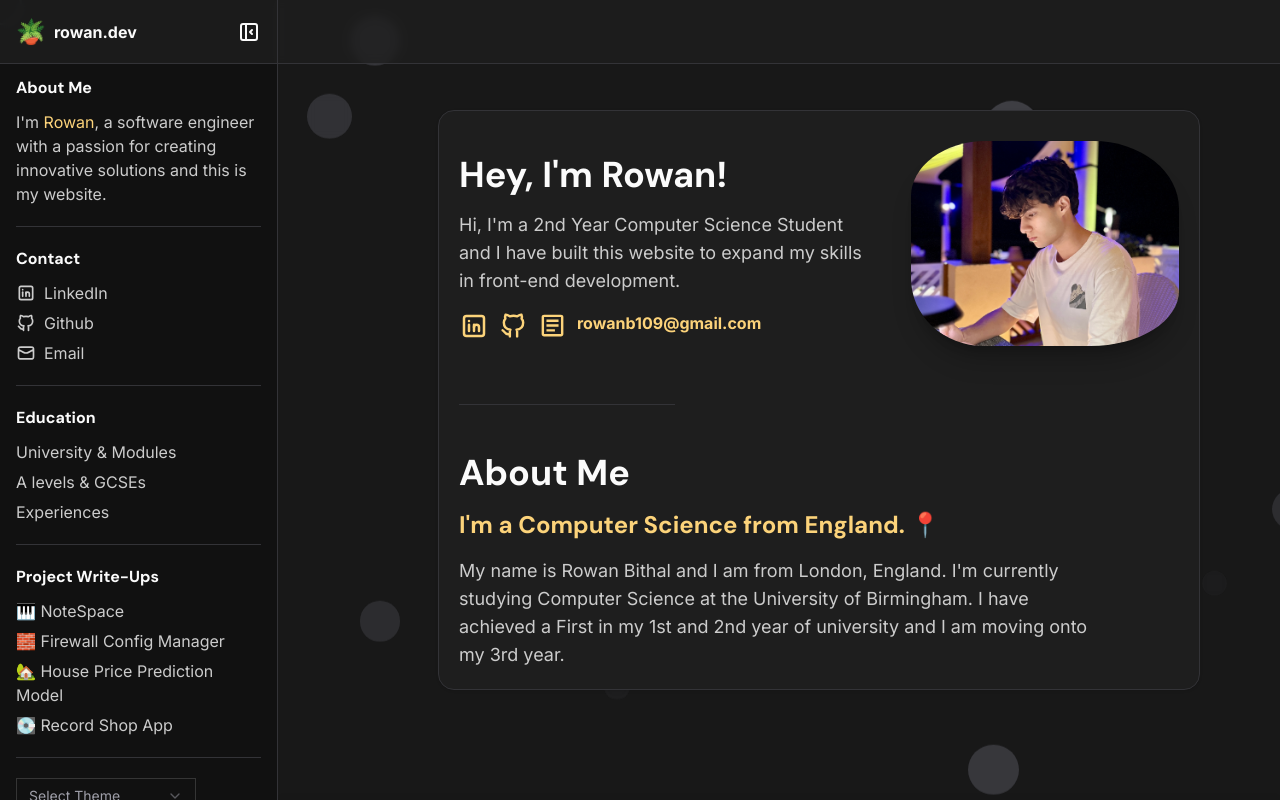
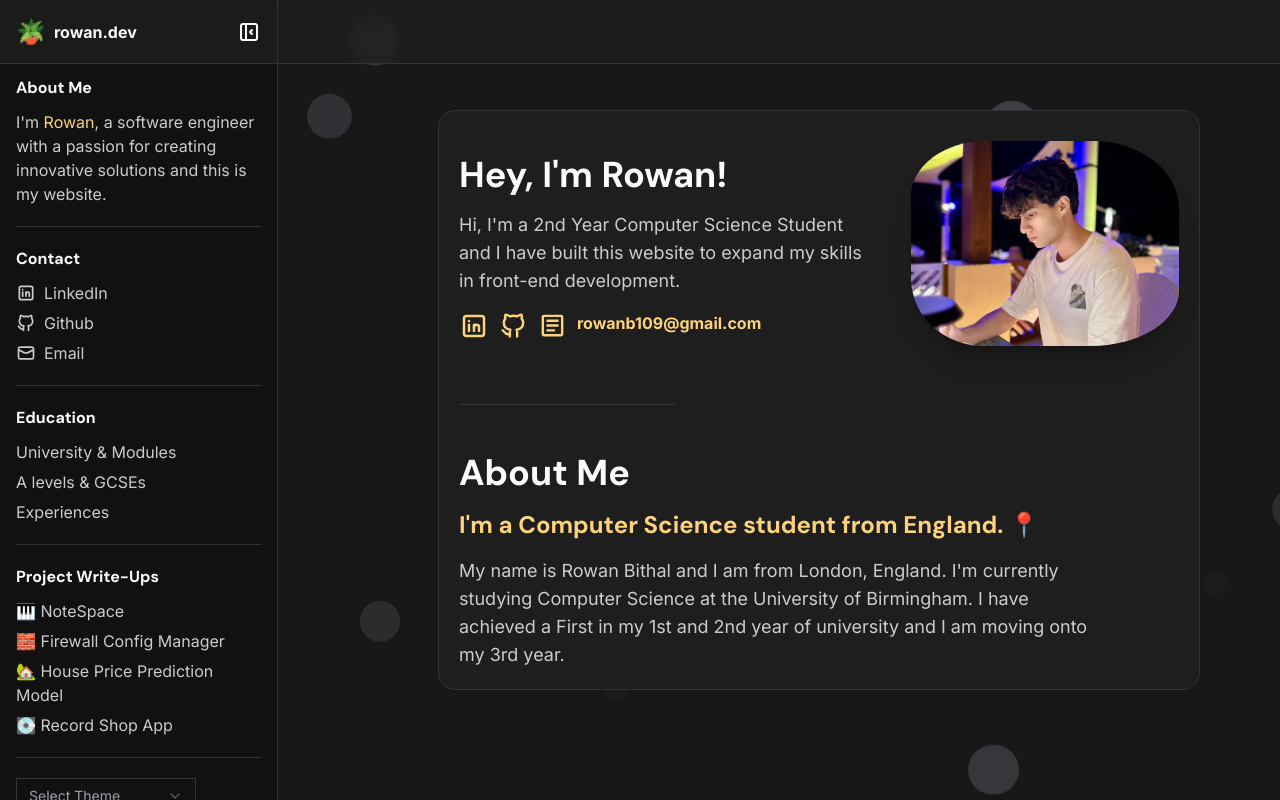
Before and after one commit to rowanbithal/my-personal-site, a Next.js app: page / in a window 1280 px wide. Built offline with nearby package versions, Linux system fonts and the light colour scheme.

Commit message:
Fixed spelling mistake and ESLint errors

```diff
--- a/src/app/landing.tsx
+++ b/src/app/landing.tsx
@@ -173,7 +173,7 @@ function Landing() {
                 </div>
                 <div>
                   <h3 className="m-0 text-2xl font-bold text-left text-primary pb-4">
-                    I&#39;m a Computer Science from England. 📍
+                    I&#39;m a Computer Science student from England. 📍
                   </h3>
                 </div>
                 <div>
--- a/src/app/page.tsx
+++ b/src/app/page.tsx
@@ -1,12 +1,7 @@
-"use client";
-import { useState } from "react";
 import "./globals.css";
 import Landing from "./landing";
-import Sidebar from "./sidebar";
-import TopBar from "./topbar";
 
 export default function Home() {
-  const [sidebarOpen, setSidebarOpen] = useState(true);
   return (
     <>
       <Landing />
--- a/src/app/projects/page.tsx
+++ b/src/app/projects/page.tsx
@@ -1,5 +1,6 @@
 import "../globals.css";
 import Sidebar from "../sidebar";
+
 export default function projects() {
   return (
     <section className="flex flex-row h-screen">
--- a/src/app/topbar.tsx
+++ b/src/app/topbar.tsx
@@ -1,6 +1,4 @@
 "use client";
-import { Separator } from "@radix-ui/react-separator";
-import ThemePicker from "./themePicker";
 import Link from "next/link";
 
 function TopBar({ onToggleSidebar }: { onToggleSidebar: () => void }) {
```
